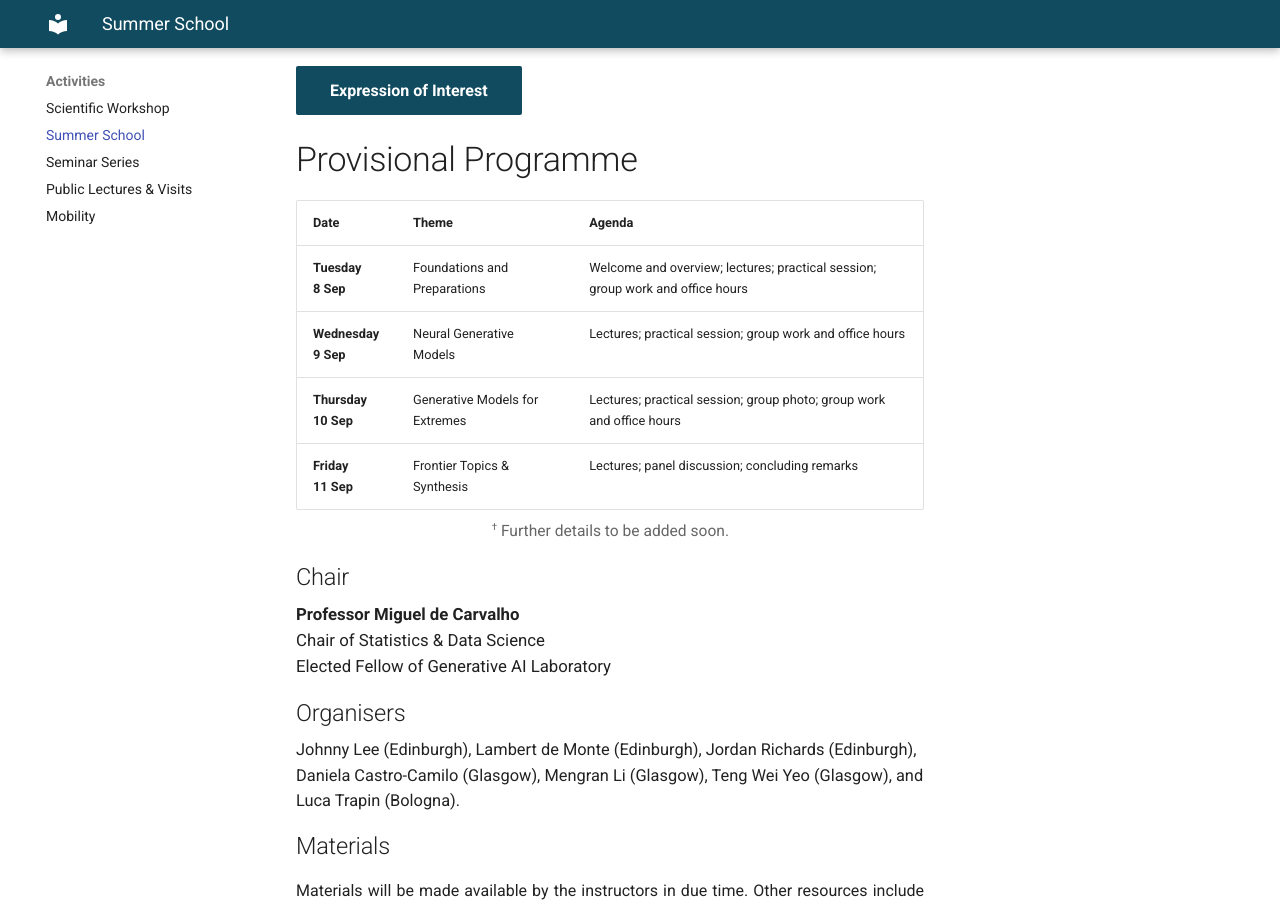
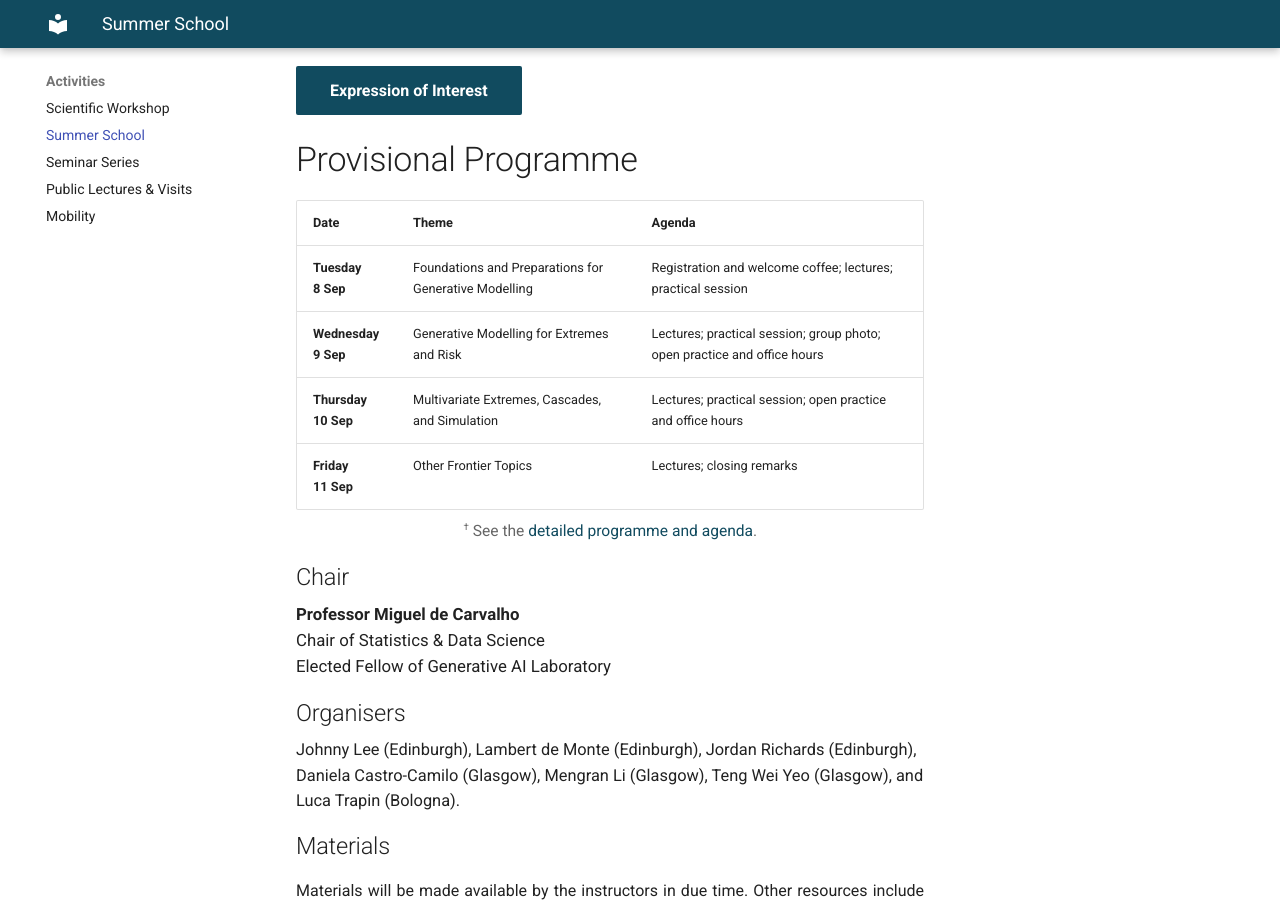
Before and after one commit to gamex-network/gamex-network.github.io, an MkDocs documentation site: the page built from docs/school.md, in a window 1280 px wide and 900 px high, scrolled down 829 px. Built offline with MkDocs 1.6.1 and Material for MkDocs 9.7.7, drawn with Linux system fonts in a browser that asks for light colours.

Commit message:
Update summer school programme and agenda

```diff
--- a/docs/school.md
+++ b/docs/school.md
@@ -23,12 +23,12 @@ To be considered if additional places become available, or to join the waiting l
 
 | Date | Theme | Agenda |
 | --- | --- | --- |
-| <strong>Tuesday</strong><br><strong>8 Sep</strong> | Foundations and Preparations | Welcome and overview; lectures; practical session; group work and office hours |
-| <strong>Wednesday</strong><br><strong>9 Sep</strong> | Neural Generative Models | Lectures; practical session; group work and office hours |
-| <strong>Thursday</strong><br><strong>10 Sep</strong> | Generative Models for Extremes | Lectures; practical session; group photo; group work and office hours |
-| <strong>Friday</strong><br><strong>11 Sep</strong> | Frontier Topics & Synthesis | Lectures; panel discussion; concluding remarks |
+| <strong>Tuesday</strong><br><strong>8 Sep</strong> | Foundations and Preparations for Generative Modelling | Registration and welcome coffee; lectures; practical session |
+| <strong>Wednesday</strong><br><strong>9 Sep</strong> | Generative Modelling for Extremes and Risk | Lectures; practical session; group photo; open practice and office hours |
+| <strong>Thursday</strong><br><strong>10 Sep</strong> | Multivariate Extremes, Cascades, and Simulation | Lectures; practical session; open practice and office hours |
+| <strong>Friday</strong><br><strong>11 Sep</strong> | Other Frontier Topics | Lectures; closing remarks |
 
-<div class="school-programme-note"><sup>†</sup> Further details to be added soon.</div>
+<div class="school-programme-note"><sup>†</sup> See the <a href="assets/GAME2026_Detailed_Programme.pdf">detailed programme and agenda</a>.</div>
 
 ## Chair
 
```
Also changed, not shown: 1 other file.
